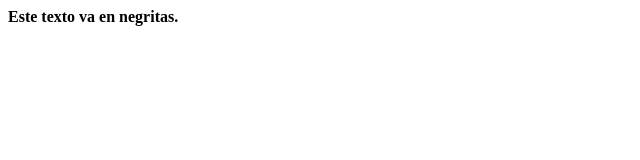
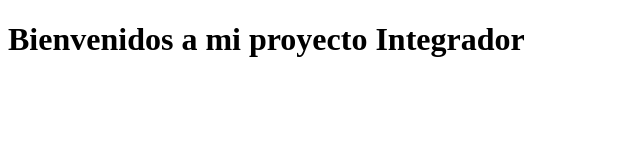
Before and after one commit to LeonardoFran/TrabajoFinalIntegrador, a plain HTML site: page index.html in a window 1280 px wide. Shown: the whole page, without its empty margins (0-640 px from the left). Drawn offline with Linux system fonts and the light colour scheme.

Commit message:
Probando

```diff
--- a/index.html
+++ b/index.html
@@ -7,7 +7,6 @@
     <title>Document</title>
 </head>
 <body>
-    <strong>Este texto va en negritas.</strong>
-
+    <h1>Bienvenidos a mi proyecto Integrador</h1>
 </body>
 </html>
```
